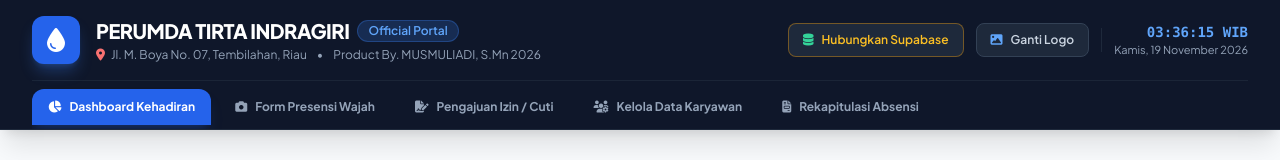
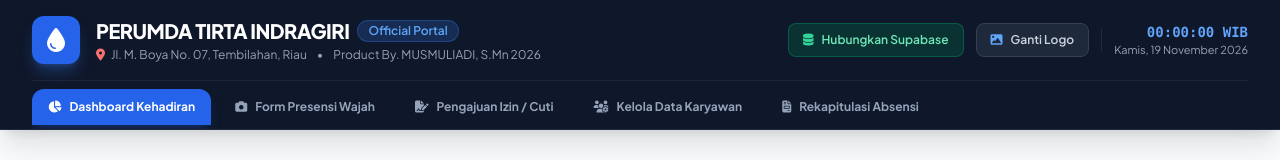
Before and after one commit to perumdatirtaindragiri07-boop/absensi_perumda, a plain HTML site: page index.html in a window 1280 px wide. Shown: the top 160 px of the page. Drawn offline with nearby package versions, Linux system fonts and the light colour scheme.

Commit message:
Add files via upload

```diff
--- a/index.html
+++ b/index.html
@@ -657,8 +657,8 @@
         const MAX_RADIUS_METERS = 150;
 
         // Kredensial Default (Opsional: bisa langsung diisi hardcode di sini jika ingin semua HP otomatis terhubung)
-        const DEFAULT_SUPABASE_URL = "";
-        const DEFAULT_SUPABASE_KEY = "";
+        const DEFAULT_SUPABASE_URL = "https://vqmrgprnuatxseqeimlu.supabase.co/rest/v1/;
+        const DEFAULT_SUPABASE_KEY = "sb_publishable_TWIHZffhMX-nLKNpQXZ_AA_qZ9lB0Av";
 
         let sbClient = null;
         let isCloudConnected = false;
```
